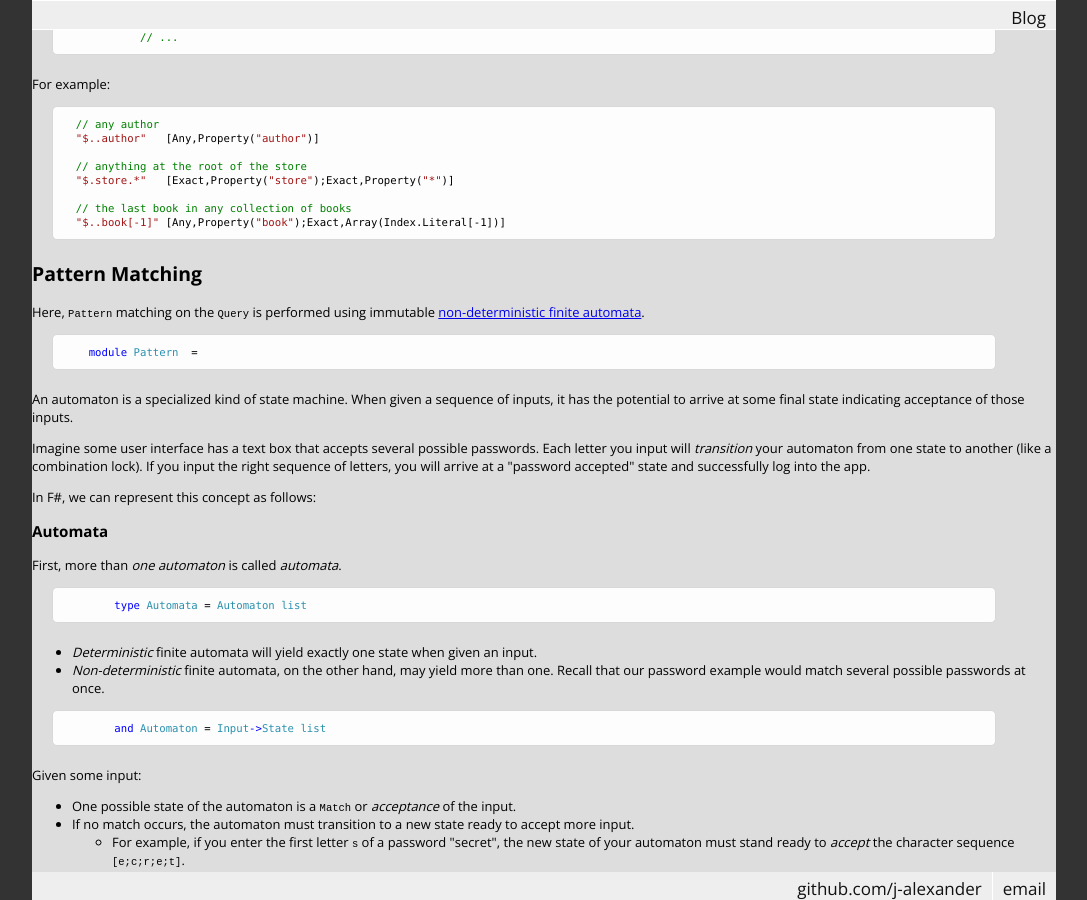
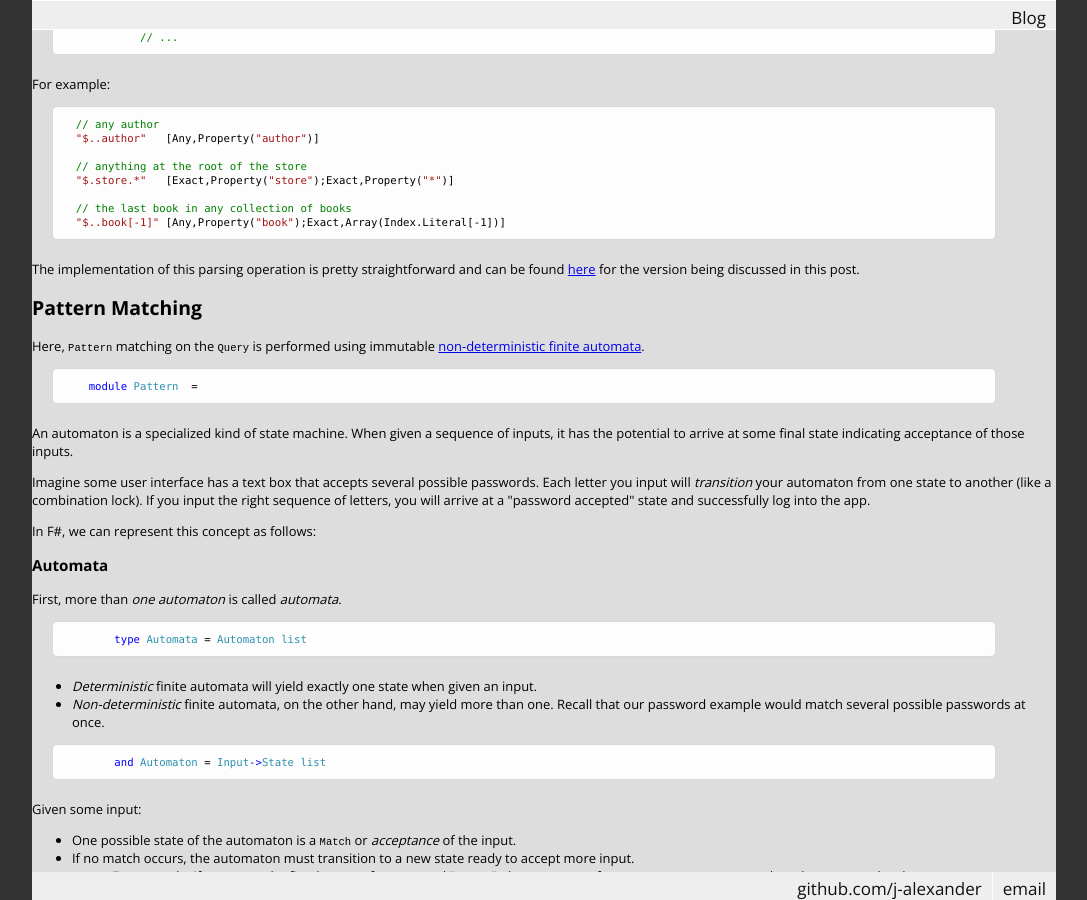
Before and after one commit to j-alexander/j-alexander.github.io, a Jekyll site: the page built from _posts/2016-12-15-jsonpath-queries-using-fsharpdata.html, in a window 1280 px wide and 900 px high, scrolled down 865 px. Shown: the whole window, without its empty margins (96-1183 px from the left). Built offline with Jekyll 4.4.1, drawn with Linux system fonts in a browser that asks for light colours; some web fonts are replaced.

Commit message:
include a link to the parsing operation used in this post

```diff
--- a/_posts/2016-12-15-jsonpath-queries-using-fsharpdata.html
+++ b/_posts/2016-12-15-jsonpath-queries-using-fsharpdata.html
@@ -45,7 +45,7 @@ If a level refers to an array, then a slice, literal index, or wildcard operatio
 <p>Finally, given a <code>Query</code> string, we should be able to obtain a pattern for the <code>Levels</code>
 which can satisfy (or <em>match</em>) the query.</p>
 <pre class="fssnip highlighted"><code lang="fsharp">        <span class="k">let</span> <span onmouseout="hideTip(event, 'fs34', 56)" onmouseover="showTip(event, 'fs34', 56)" class="f">levelsFor</span> <span class="o">:</span> <span onmouseout="hideTip(event, 'fs16', 57)" onmouseover="showTip(event, 'fs16', 57)" class="t">Query</span> <span class="k">-&gt;</span> <span onmouseout="hideTip(event, 'fs18', 58)" onmouseover="showTip(event, 'fs18', 58)" class="t">Levels</span> <span class="o">=</span>
-            <span class="c">// ...</span>
+            <span class="c">// ... </span>
 </code></pre>
 <p>For example:</p>
 <pre class="fssnip highlighted"><code lang="fsharp">  <span class="c">// any author</span>
@@ -57,6 +57,8 @@ which can satisfy (or <em>match</em>) the query.</p>
   <span class="c">// the last book in any collection of books</span>
   <span class="s">&quot;$..book[-1]&quot;</span> [<span class="i">Any</span>,<span class="i">Property</span>(<span class="s">&quot;book&quot;</span>);<span class="i">Exact</span>,<span onmouseout="hideTip(event, 'fs36', 61)" onmouseover="showTip(event, 'fs36', 61)" class="i">Array</span>(<span class="i">Index</span><span class="o">.</span><span onmouseout="hideTip(event, 'fs37', 62)" onmouseover="showTip(event, 'fs37', 62)" class="i">Literal</span>[<span class="o">-</span><span class="n">1</span>])]
 </code></pre>
+<p>The implementation of this parsing operation is pretty straightforward and can be found
+<a href="https://git.io/v1piR">here</a> for the version being discussed in this post.</p>
 <h2>Pattern Matching</h2>
 <p>Here, <code>Pattern</code> matching on the <code>Query</code> is performed using immutable <a href="https://en.wikipedia.org/wiki/Nondeterministic_finite_automaton">non-deterministic
 finite automata</a>.</p>
```
Also changed, not shown: 1 other file.
